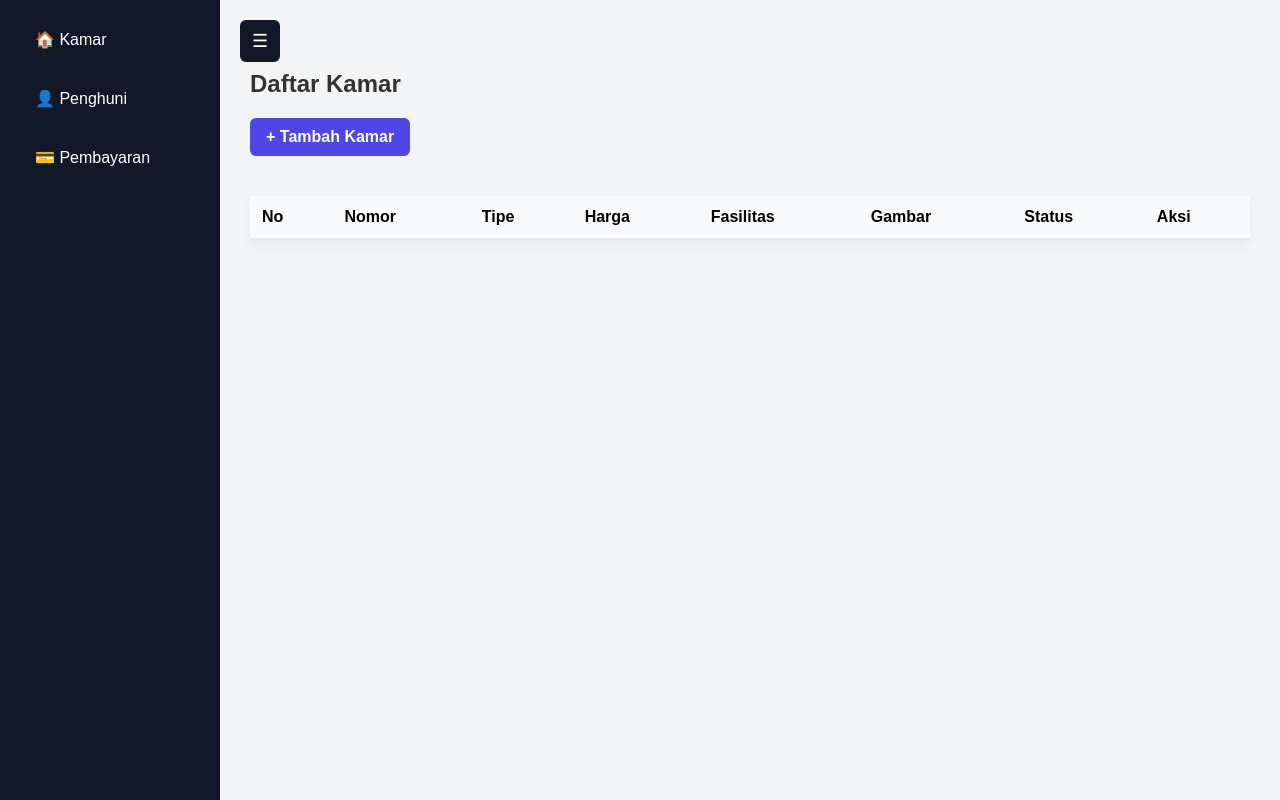
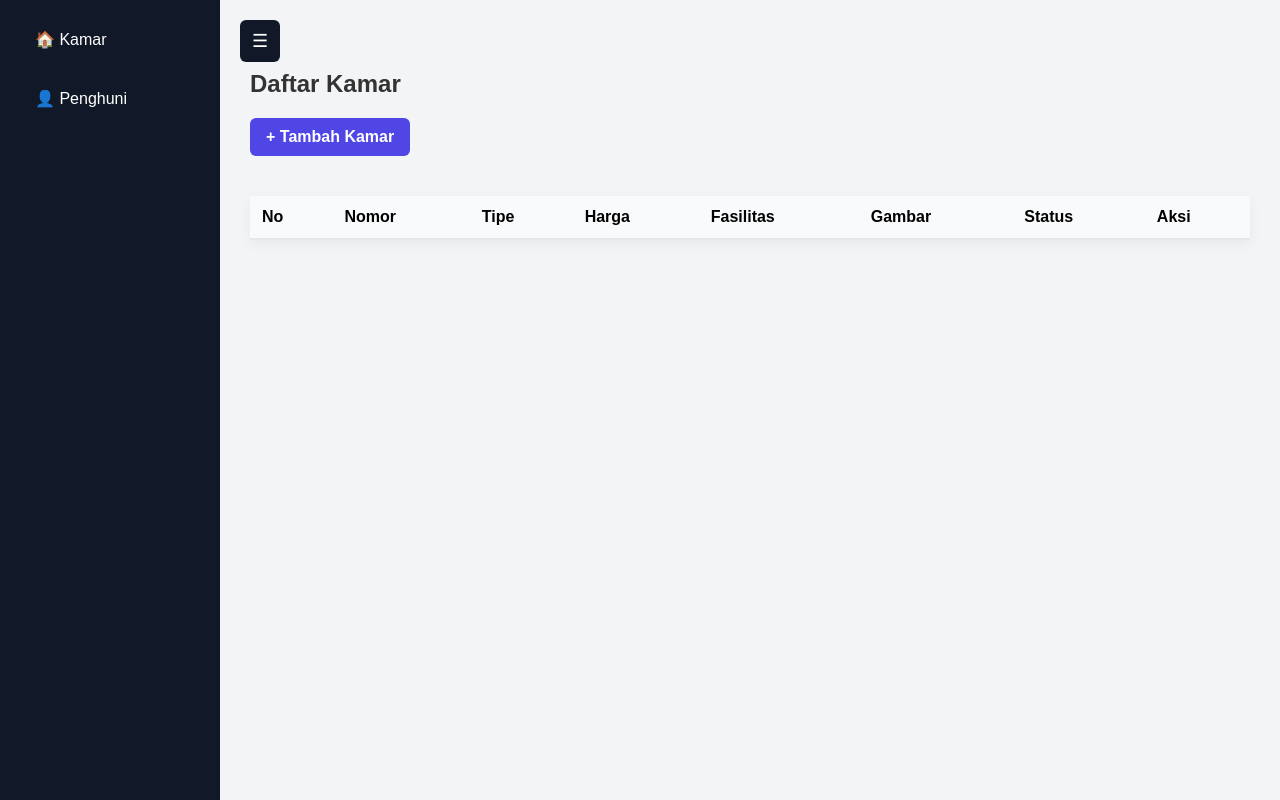
Before and after one commit to hkxproduction/kost, a CodeIgniter app: page /kost/index.php/kamar/index in a window 1280 px wide. Run offline with CodeIgniter, Linux system fonts and the light colour scheme; data that the repository does not hold is empty.

Commit message:
hapus pembayaran

```diff
--- a/application/views/layouts/main.php
+++ b/application/views/layouts/main.php
@@ -116,7 +116,6 @@
     <div class="sidebar" id="sidebar">
       <a href="<?= site_url('kamar') ?>">🏠 Kamar</a>
       <a href="<?= site_url('penghuni') ?>">👤 Penghuni</a>
-      <a href="<?= site_url('pembayaran') ?>">💳 Pembayaran</a>
     </div>
 
     <button class="toggle-btn" id="toggleBtn" onclick="toggleSidebar()">☰</button>
```
